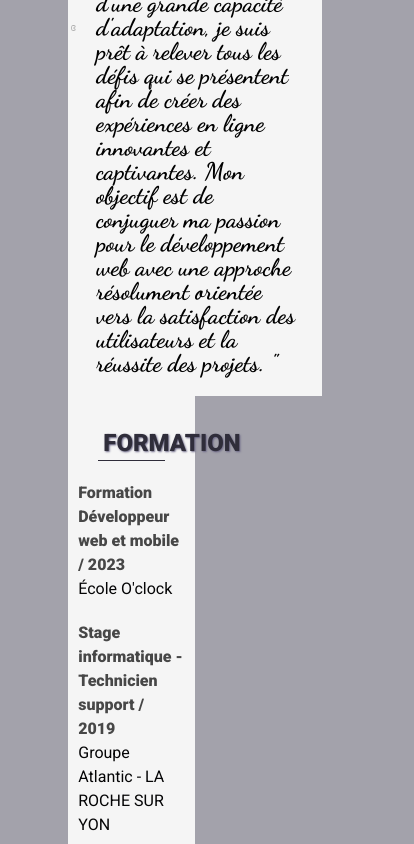
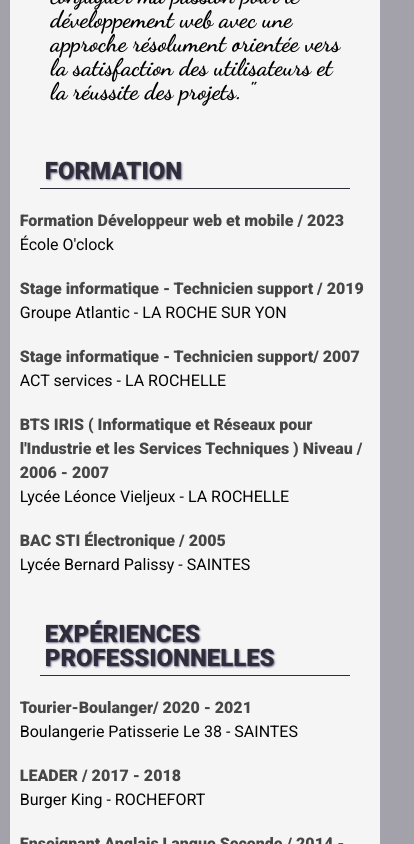
Before and after one commit to MaxCapette/MaxCapette.github.io, a plain HTML site: page html/CV.html in a window 390 px wide. Shown: the part 720-1564 px from the top of the page, 414 px wide, since content can reach past the window. Drawn offline with Linux system fonts and the light colour scheme.

Commit message:
responsives fixes

```diff
--- a/css/stylecv.css
+++ b/css/stylecv.css
@@ -4,7 +4,7 @@
 body{
 	background-color: #a3a2ab;
 	margin: 0 auto;
-	width: 65%;
+	width: 95%;
 }
 h1{
 	font-size: 2rem;
@@ -140,4 +140,8 @@ aside li{
 	.container{
 		flex-direction: column;
 	}
+  main, aside{
+    width: 100%;
+    min-width: 358px;
+  }
 }
```
